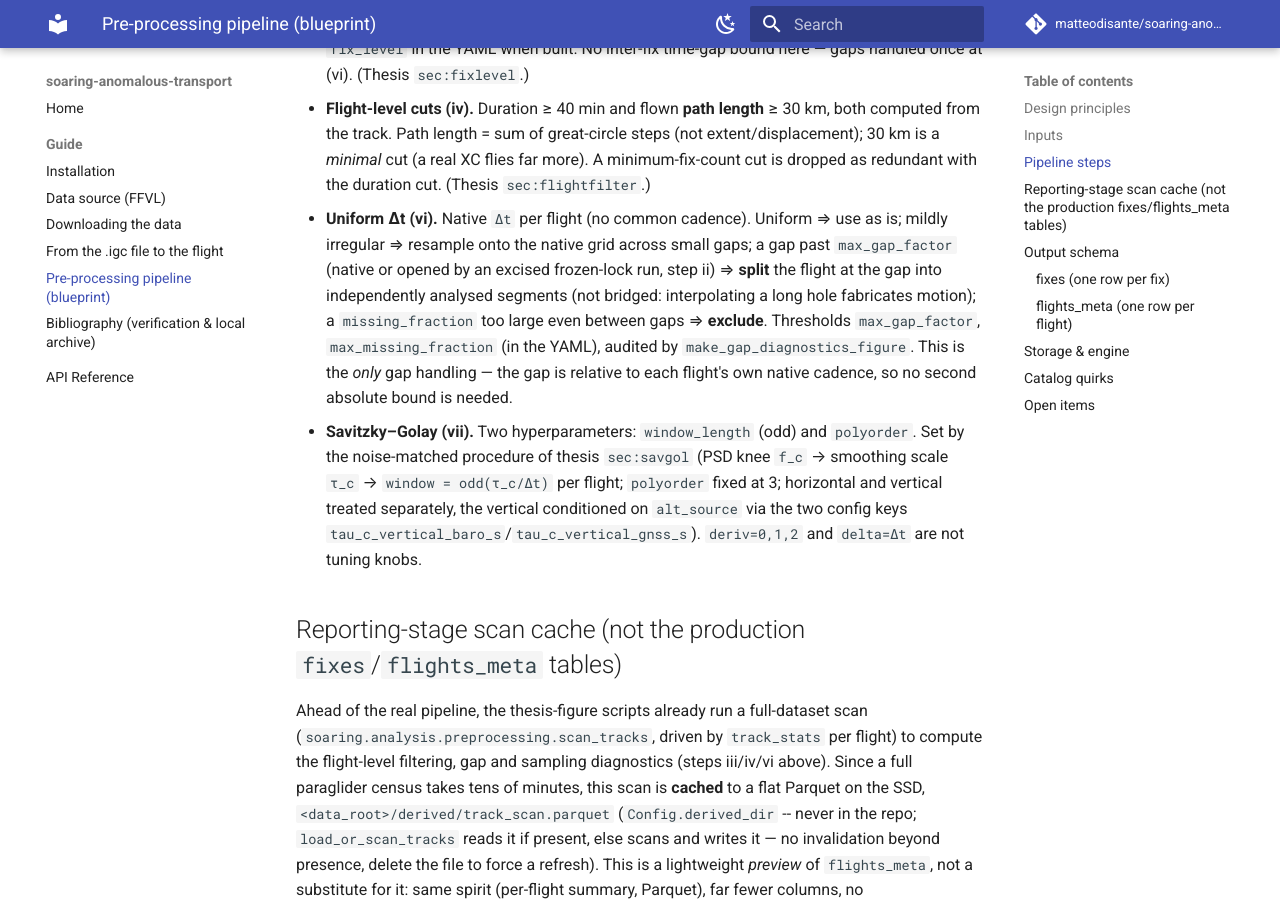
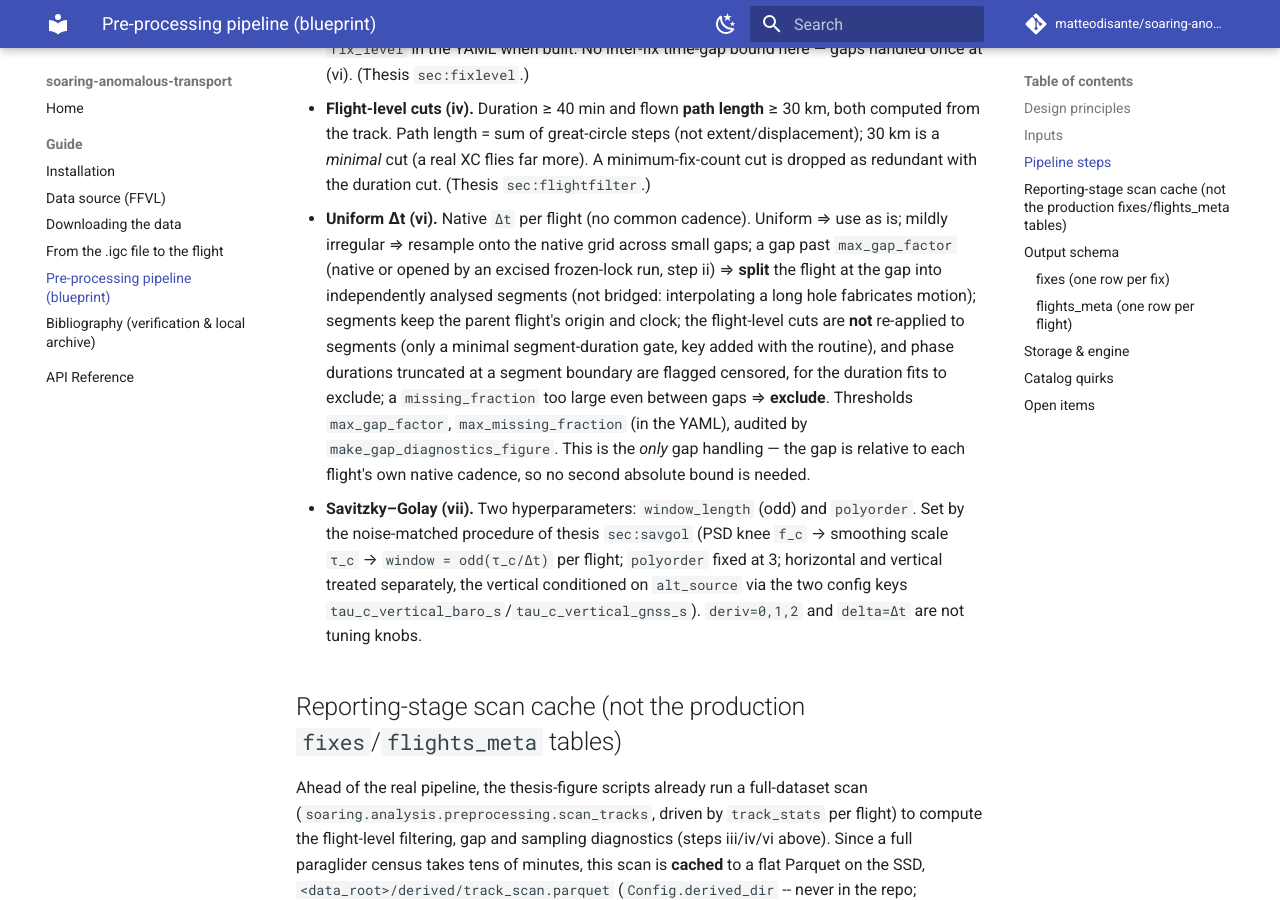
Before and after one commit to matteodisante/soaring-anomalous-transport, an MkDocs documentation site: the page built from docs/guide/preprocessing-pipeline.md, in a window 1280 px wide and 900 px high, scrolled down 3384 px. Built offline with MkDocs 1.6.1 and Material for MkDocs 9.7.7, drawn with Linux system fonts in a browser that asks for light colours; comment, search, counter and statistics services are not loaded.

Commit message:
preproc(split): state what a split means for each observable; fix the segment gate
Splitting at a long gap was sound but under-specified. Now stated in the
spec (body sec:uniform, impl:uniform, guide, yaml comment):

- ensemble observables (MSD, propagator) are unaffected by construction: a
  segment keeps its parent's origin and clock and GPS positions are
  absolute, so r(t) after the gap is valid and the flight simply contributes
  no data at the missing lags
- path observables are computed within a segment, never across the gap
- a phase duration truncated at a segment boundary is censored, not
  complete: flagged and excluded from the psi(tau) fits, else every split
  reads as a spuriously short wait and thins the tail the cleaning protects
- a segment is an aged observation window for the TA-MSD, not a fresh
  flight: parent clock kept, never re-zeroed
- the flight-level cuts are NOT re-applied to segments (the earlier draft
  said they were, which would preferentially discard the data behind
  late-flight gaps); a minimal segment-duration gate replaces them, its
  config key added with the routine

Co-Authored-By: Claude Opus 4.8 <noreply@anthropic.com>

```diff
--- a/docs/guide/preprocessing-pipeline.md
+++ b/docs/guide/preprocessing-pipeline.md
@@ -108,7 +108,11 @@ Key mechanics that reconcile the blueprint with the repo:
   mildly irregular ⇒ resample onto the native grid across small gaps; a gap past
   `max_gap_factor` (native or opened by an excised frozen-lock run, step ii) ⇒ **split** the
   flight at the gap into independently analysed segments (not bridged: interpolating a long
-  hole fabricates motion); a `missing_fraction` too large even between gaps ⇒ **exclude**.
+  hole fabricates motion); segments keep the parent flight's origin and clock; the
+  flight-level cuts are **not** re-applied to segments (only a minimal segment-duration
+  gate, key added with the routine), and phase durations truncated at a segment boundary
+  are flagged censored, for the duration fits to exclude; a `missing_fraction` too large
+  even between gaps ⇒ **exclude**.
   Thresholds `max_gap_factor`, `max_missing_fraction` (in the YAML), audited by
   `make_gap_diagnostics_figure`. This is the *only* gap handling — the gap is relative to each
   flight's own native cadence, so no second absolute bound is needed.
```
Also changed, not shown: 6 other files.
